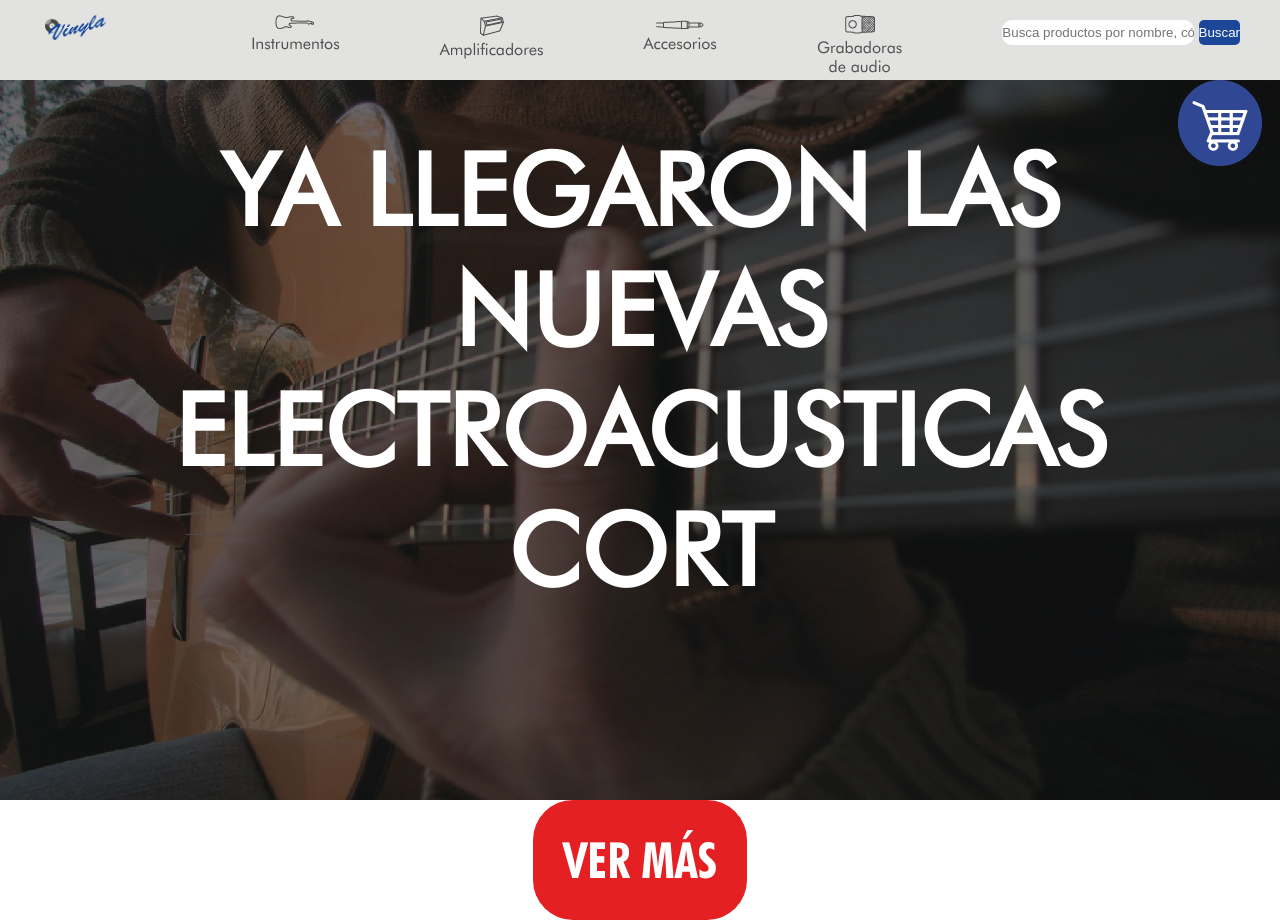
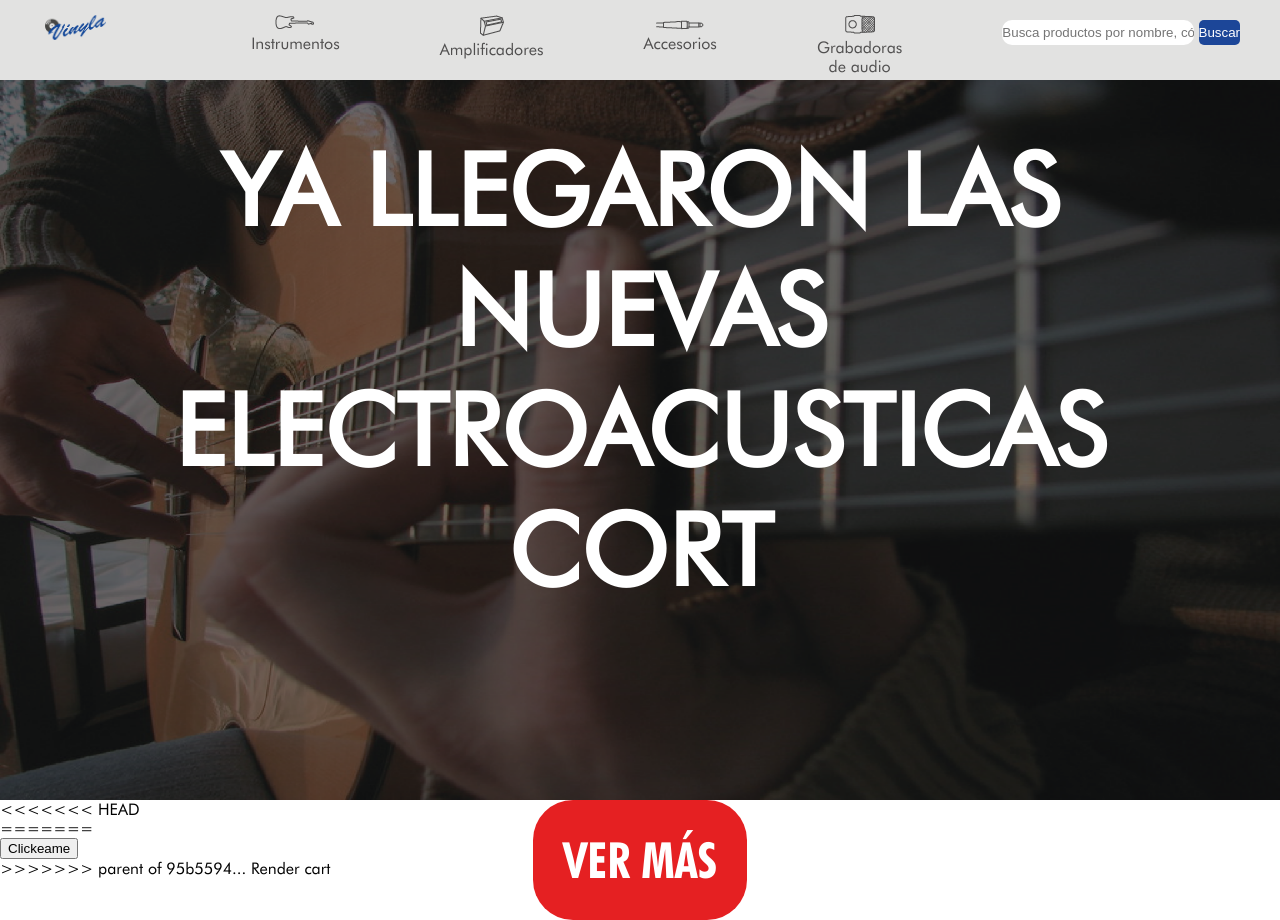
Before and after one commit to luviv/Taller2-ProgramacionWeb, a Node server app: page /api/cart in a window 1280 px wide. Run offline with Node 20, Linux system fonts and the light colour scheme; data that the repository does not hold is empty; some libraries are stand-ins or nearby versions.

Commit message:
Error fixed

```diff
--- a/public/styles/main.css
+++ b/public/styles/main.css
@@ -133,30 +133,3 @@
     padding: 20px 10px 20px 10px;
     background-color: rgb(226, 226, 225);
 }
-
-.btn_cart {
-    width: 100%;
-    display: block;
-    position: fixed;
-    z-index: 1000;
-    justify-content: flex-end;
-    align-content: flex-end;
-
-}
-
-.btn_cart img {
-    justify-content: flex-end;
-    align-content: flex-end;
-    padding: 0px 0px 0px 92vw;
-    margin: 0px;
-    position: fixed;
-}
-
-.btn_cart p {
-    padding: 0px 0px 10px 94.2vw;
-    margin: 0px;
-    font-size: 25px;
-    position: fixed;
-    color: white;
-
-}
--- a/routes.js
+++ b/routes.js
@@ -62,29 +62,6 @@
 
 
    });
-
-   app.get('/cart', (request, response) => {
-
-    // buscamos todos los productos
-    var listCopy = cartList.slice();
-    var price=0;
-    var cantidad2=0;
-    if(listCopy!=null){
-        for(var i=0;i<listCopy.length;i++){
-            price+=listCopy[i].price*listCopy[i].cantidad;
-
-        }
-    }
-
-    const context={
-        products:listCopy,
-        total:price,
-    }
-
-
-    response.render('cart',context);
-
-})
 
    app.post('/api/cart', (request, response) => {
        const products = db.collection('cart');
--- a/views/cart.handlebars
+++ b/views/cart.handlebars
@@ -1,3 +1,4 @@
+<<<<<<< HEAD
 <div class="cart">
     <div class="list">
         {{#each products}}
@@ -9,3 +10,11 @@
     </div>
     <script src="/scripts/cart.js"></script>
 </div>
+=======
+<div>
+    <p>{{_id}}</p>
+    <button data-id="{{_id}}" class="productsbuy__btn">Clickeame</button>
+</div>
+
+<script src="/scripts/cart.js"></script>
+>>>>>>> parent of 95b5594... Render cart
--- a/views/layouts/main.handlebars
+++ b/views/layouts/main.handlebars
@@ -21,8 +21,7 @@
             </ul>
         </nav>
     </div>
-    <div class="btn_cart">
-        <a href="/cart"><img src="/media/cart.png" alt="Cart"></a>
+    <div class="cartSize">
         <p class="countsize">{{cartSize}}</p>
     </div>
     <div class="section">
--- a/views/productdetail.handlebars
+++ b/views/productdetail.handlebars
@@ -1,4 +1,3 @@
 <div class="productdetail">
     <p>{{product.name}}</p>
-    <button class="btn_cart">Ir al carrito</button>
 </div>
```
Also changed, not shown: public/media/cart.png (deleted).
